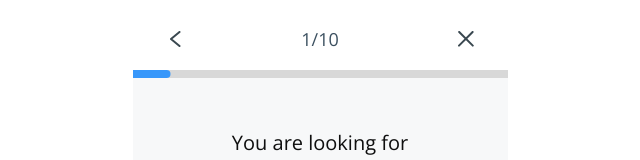
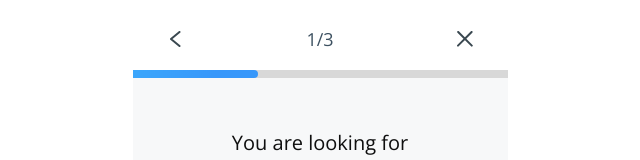
Before and after one commit to wardxela/optimax-widget, a React (Create React App) app: page / in a window 1280 px wide. Both pictures are taken after a click on the button 785 px from the left and 41 px from the top of the page. Shown: the top 160 px of the page, without its empty margins (320-960 px from the left). Built offline with nearby package versions, Linux system fonts and the light colour scheme.

Commit message:
Change screen api interanls

```diff
--- a/src/App.tsx
+++ b/src/App.tsx
@@ -1,12 +1,15 @@
+import { StrictMode } from 'react';
 import { Header } from './components/Header';
 import { Main } from './components/Main';
-import { ScreenContext } from './screens';
+import { ScreenContext } from './screens/core';
 
 export function App() {
   return (
-    <ScreenContext initScreen="greeting" initProgressValue={0}>
-      <Header />
-      <Main />
-    </ScreenContext>
+    <StrictMode>
+      <ScreenContext>
+        <Header />
+        <Main />
+      </ScreenContext>
+    </StrictMode>
   );
 }
--- a/src/components/Header.tsx
+++ b/src/components/Header.tsx
@@ -1,45 +1,44 @@
-import { MouseEvent, useContext } from 'react';
-import { context, useScreenSwitcher } from '../screens';
-import { usePrev } from '../hooks/abstract';
+import { MouseEvent } from 'react';
+import {
+  useAmountOfScreens,
+  useCurrentScreen,
+  useNextScreen,
+  usePrevScreen,
+  useFirstScreen,
+} from '../screens/hooks';
 import _imgRight from '../assets/img/right-arrow.svg';
 import _imgLeft from '../assets/img/left-arrow.svg';
 import _imgExit from '../assets/img/exit.svg';
 import _imgLogo from '../assets/img/Optimax.png';
 
-const maxProgressShift = 10;
-
-const getProgressShift = (progress: number): string => {
-  return `${(progress * 100) / maxProgressShift - 100}%`;
+const getProgress = (current: number, max: number): string => {
+  return `${(current * 100) / max - 100}%`;
 };
 
 export function Header() {
-  const { progress, screen } = useContext(context);
+  const screen = useCurrentScreen();
+  const amountOfScreens = useAmountOfScreens();
 
-  const switchScreen = useScreenSwitcher();
-
-  const prevProgress = usePrev(progress);
-  const prevScreen = usePrev(screen);
+  const next = useNextScreen();
+  const prev = usePrevScreen();
+  const first = useFirstScreen();
 
   // Button handlers
   const goNext = (event: MouseEvent<HTMLButtonElement>) => {
-    switchScreen('gender', 1);
+    next();
   };
 
   const goBack = (event: MouseEvent<HTMLButtonElement>) => {
-    if (prevScreen === null || prevProgress === null) {
-      switchScreen('greeting', 0);
-    } else {
-      switchScreen(prevScreen, prevProgress);
-    }
+    prev();
   };
 
   const goToFirst = (event: MouseEvent<HTMLButtonElement>) => {
-    switchScreen('greeting', 0);
+    first();
   };
 
   return (
     <header className="OWHeader">
-      {screen === 'greeting' ? (
+      {screen === 0 ? (
         <div className="OWHeader-Body">
           <img src={_imgLogo} alt="Optimax DEV" className="OWHeader-Logo" />
           <button className="OWHeader-Button" onClick={goNext}>
@@ -53,7 +52,7 @@ export function Header() {
               <img className="OWHheader-ButtonImg" src={_imgLeft} alt="Back" />
             </button>
             <div className="OWHeader-Statistics">
-              {progress}/{maxProgressShift}
+              {screen}/{amountOfScreens}
             </div>
             <button className="OWHeader-Button" onClick={goToFirst}>
               <img className="OWHheader-ButtonImg" src={_imgExit} alt="Exit" />
@@ -62,7 +61,12 @@ export function Header() {
           <div className="OWHeader-Progress">
             <span
               className="OWHeader-ProgressCompleted"
-              style={{ transform: `translateX(${getProgressShift(progress)})` }}
+              style={{
+                transform: `translateX(${getProgress(
+                  screen,
+                  amountOfScreens
+                )})`,
+              }}
             ></span>
           </div>
         </>
--- a/src/components/Main.tsx
+++ b/src/components/Main.tsx
@@ -1,15 +1,14 @@
-import { Screen } from '../screens';
+import { Screens } from '../screens/core';
 import { Gender } from './screens/Gender';
 import { Greeting } from './screens/Greeting';
 import { GlassesType } from './screens/GlassesType';
 
 export function Main() {
   return (
-    <>
-      <Screen name="greeting" component={<Greeting />} />
-      <Screen name="gender" component={<Gender />} />
-      <Screen name="glasses-type" component={<GlassesType />} />
-      <Screen name="fourth" component={<div>fourth</div>} />
-    </>
+    <Screens>
+      <Greeting />
+      <Gender />
+      <GlassesType />
+    </Screens>
   );
 }
--- a/src/components/screens/Gender.tsx
+++ b/src/components/screens/Gender.tsx
@@ -1,12 +1,12 @@
+import { useNextScreen } from '../../screens/hooks';
 import _imgMan from '../../assets/img/man.png';
 import _imgWoman from '../../assets/img/woman.png';
-import { useScreenSwitcher } from '../../screens';
 
 export function Gender() {
-  const switchScreen = useScreenSwitcher();
+  const next = useNextScreen();
 
   const goNext = () => {
-    switchScreen('glasses-type', 2);
+    next();
   };
 
   return (
--- a/src/components/screens/GlassesType.tsx
+++ b/src/components/screens/GlassesType.tsx
@@ -1,7 +1,14 @@
 import _imgSunglasses from '../../assets/img/sunglasses.png';
 import _imgEyeglasses from '../../assets/img/eyeglasses.png';
+import { useNextScreen } from '../../screens/hooks';
 
 export function GlassesType() {
+  const next = useNextScreen();
+
+  const goNext = () => {
+    next();
+  };
+
   return (
     <section className="OWMain OWMain_Common">
       <div className="OWMain-Container OWMain-Container_Common">
@@ -9,7 +16,10 @@ export function GlassesType() {
           What type of glasses are you looking for?
         </h2>
         <div className="OWMain-Options OWMain-Options_gap14">
-          <button className="OWOption OWOption_middle OWHelper-p-30 OWHelper-appear_1">
+          <button
+            className="OWOption OWOption_middle OWHelper-p-30 OWHelper-appear_1"
+            onClick={goNext}
+          >
             <div className="OWOption-Column">
               <img
                 src={_imgEyeglasses}
@@ -19,7 +29,10 @@ export function GlassesType() {
               <span className="OWOption-Desc">Eyeglasses</span>
             </div>
           </button>
-          <button className="OWOption OWOption_middle OWHelper-p-30 OWHelper-appear_2">
+          <button
+            className="OWOption OWOption_middle OWHelper-p-30 OWHelper-appear_2"
+            onClick={goNext}
+          >
             <div className="OWOption-Column">
               <img
                 src={_imgSunglasses}
@@ -30,7 +43,10 @@ export function GlassesType() {
             </div>
           </button>
         </div>
-        <button className="OWMain-SecondButton OWHelper-appear_3">
+        <button
+          className="OWMain-SecondButton OWHelper-appear_3"
+          onClick={goNext}
+        >
           I want to see both
         </button>
       </div>
--- a/src/components/screens/Greeting.tsx
+++ b/src/components/screens/Greeting.tsx
@@ -1,12 +1,12 @@
 import { MouseEvent } from 'react';
 import _imgGreeting from '../../assets/img/greeting.png';
-import { useScreenSwitcher } from '../../screens';
+import { useNextScreen } from '../../screens/hooks';
 
 export function Greeting() {
-  const switchScreen = useScreenSwitcher();
+  const next = useNextScreen();
 
   const goNext = (event: MouseEvent<HTMLButtonElement>) => {
-    switchScreen('gender', 1);
+    next();
   };
 
   return (
--- a/src/screens.tsx
+++ /dev/null
@@ -1,72 +0,0 @@
-import {
-  useState,
-  createContext,
-  ReactNode,
-  useContext,
-  Dispatch,
-  SetStateAction,
-  ReactElement,
-} from 'react';
-
-interface ScreenContextProps {
-  initScreen: string;
-  initProgressValue: number;
-  children: ReactNode;
-}
-
-interface ScreenProps {
-  name: string;
-  component: ReactElement;
-}
-
-interface Context {
-  screen: string;
-  progress: number;
-  setScreen: Dispatch<SetStateAction<string>>;
-  setProgress: Dispatch<SetStateAction<number>>;
-}
-
-type ScreenSwitcher = (screen: string, progress?: number) => void;
-
-export const context = createContext<Context>({
-  screen: '',
-  progress: 0,
-  setScreen: () => null,
-  setProgress: () => null,
-});
-
-export function ScreenContext({
-  children,
-  initScreen,
-  initProgressValue,
-}: ScreenContextProps) {
-  const [screen, setScreen] = useState(initScreen);
-  const [progress, setProgress] = useState(initProgressValue);
-
-  return (
-    <context.Provider value={{ screen, setScreen, progress, setProgress }}>
-      {children}
-    </context.Provider>
-  );
-}
-
-export function Screen({ name, component }: ScreenProps) {
-  const { screen } = useContext(context);
-
-  if (screen === name) {
-    return component;
-  }
-
-  return null;
-}
-
-export function useScreenSwitcher(): ScreenSwitcher {
-  const { setScreen, setProgress } = useContext(context);
-
-  return (screen, progress) => {
-    setScreen(screen);
-    if (typeof progress !== 'undefined') {
-      setProgress(progress);
-    }
-  };
-}
--- /dev/null
+++ b/src/screens/core.tsx
@@ -0,0 +1,43 @@
+import { useState, createContext, useContext, useEffect } from 'react';
+import { IScreenContext, ScreenContextProps, ScreensProps } from './types.d';
+
+export const context = createContext<IScreenContext>({
+  current: 0,
+  amount: 0,
+  setCurrent: () => {},
+  setAmount: () => {},
+});
+
+export function ScreenContext({ children }: ScreenContextProps) {
+  const [current, setCurrent] = useState(0);
+  const [amount, setAmount] = useState(0);
+
+  return (
+    <context.Provider value={{ current, amount, setCurrent, setAmount }}>
+      {children}
+    </context.Provider>
+  );
+}
+
+export function Screens({ children }: ScreensProps) {
+  const { current, setAmount } = useContext(context);
+
+  const hasChildren = Array.isArray(children);
+
+  useEffect(() => {
+    if (hasChildren) {
+      setAmount(children.length);
+    }
+    // eslint-disable-next-line react-hooks/exhaustive-deps
+  }, []);
+
+  if (hasChildren) {
+    for (const index in children) {
+      if (+index === current) {
+        return children[index];
+      }
+    }
+  }
+
+  return null;
+}
--- /dev/null
+++ b/src/screens/hooks.tsx
@@ -0,0 +1,42 @@
+import { useContext } from 'react';
+import { context } from './core';
+
+export function useCurrentScreen(): number {
+  const { current } = useContext(context);
+
+  return current;
+}
+
+export function useAmountOfScreens(): number {
+  const { amount } = useContext(context);
+
+  return amount;
+}
+
+export function useNextScreen() {
+  const { setCurrent } = useContext(context);
+
+  return () => {
+    setCurrent(prevScreen => {
+      return prevScreen + 1;
+    });
+  };
+}
+
+export function usePrevScreen() {
+  const { setCurrent } = useContext(context);
+
+  return () => {
+    setCurrent(prevScreen => {
+      return prevScreen - 1;
+    });
+  };
+}
+
+export function useFirstScreen() {
+  const { setCurrent } = useContext(context);
+
+  return () => {
+    setCurrent(0);
+  };
+}
```
Also changed, not shown: src/screens/types.d.tsx (added, +16 -0 lines).
